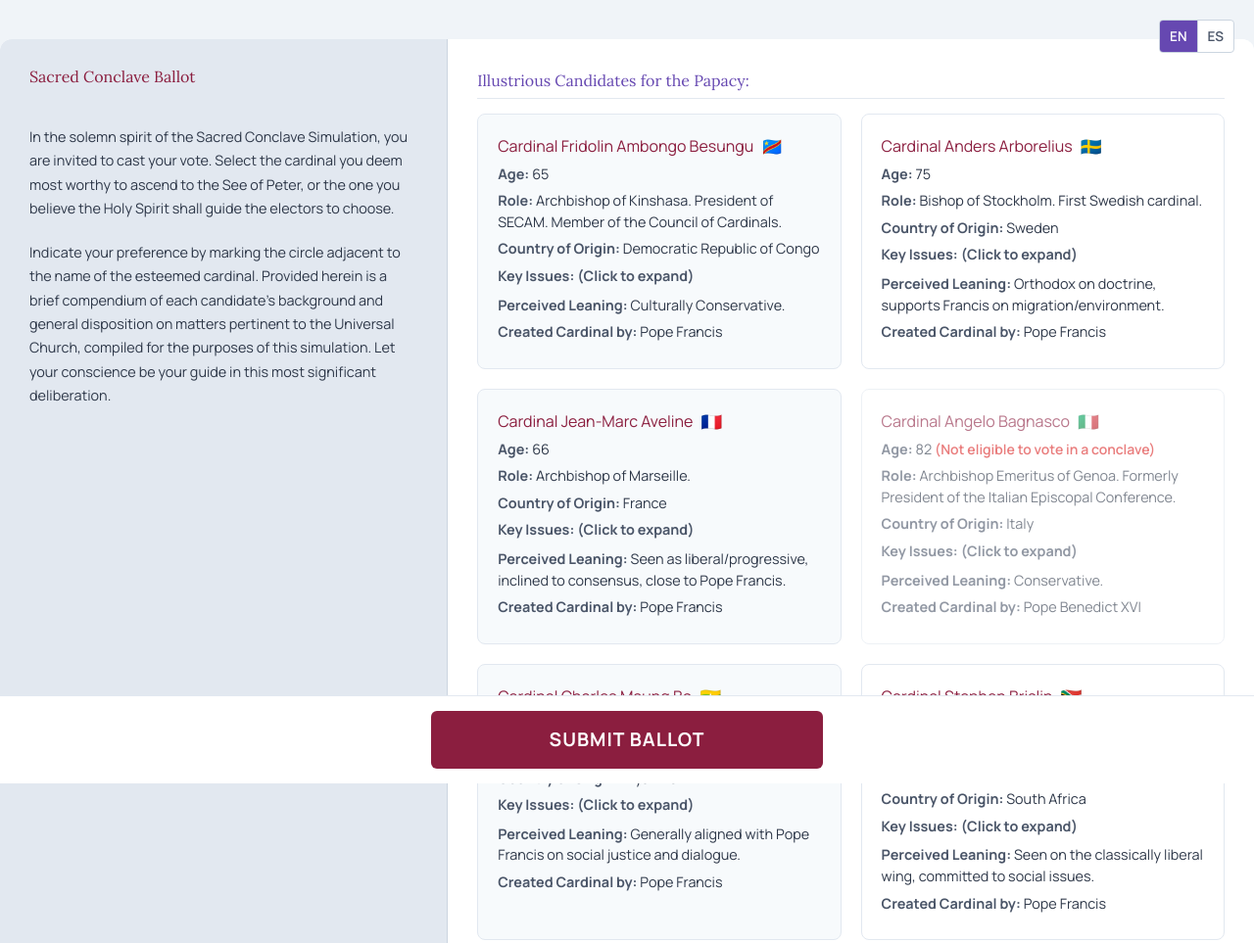
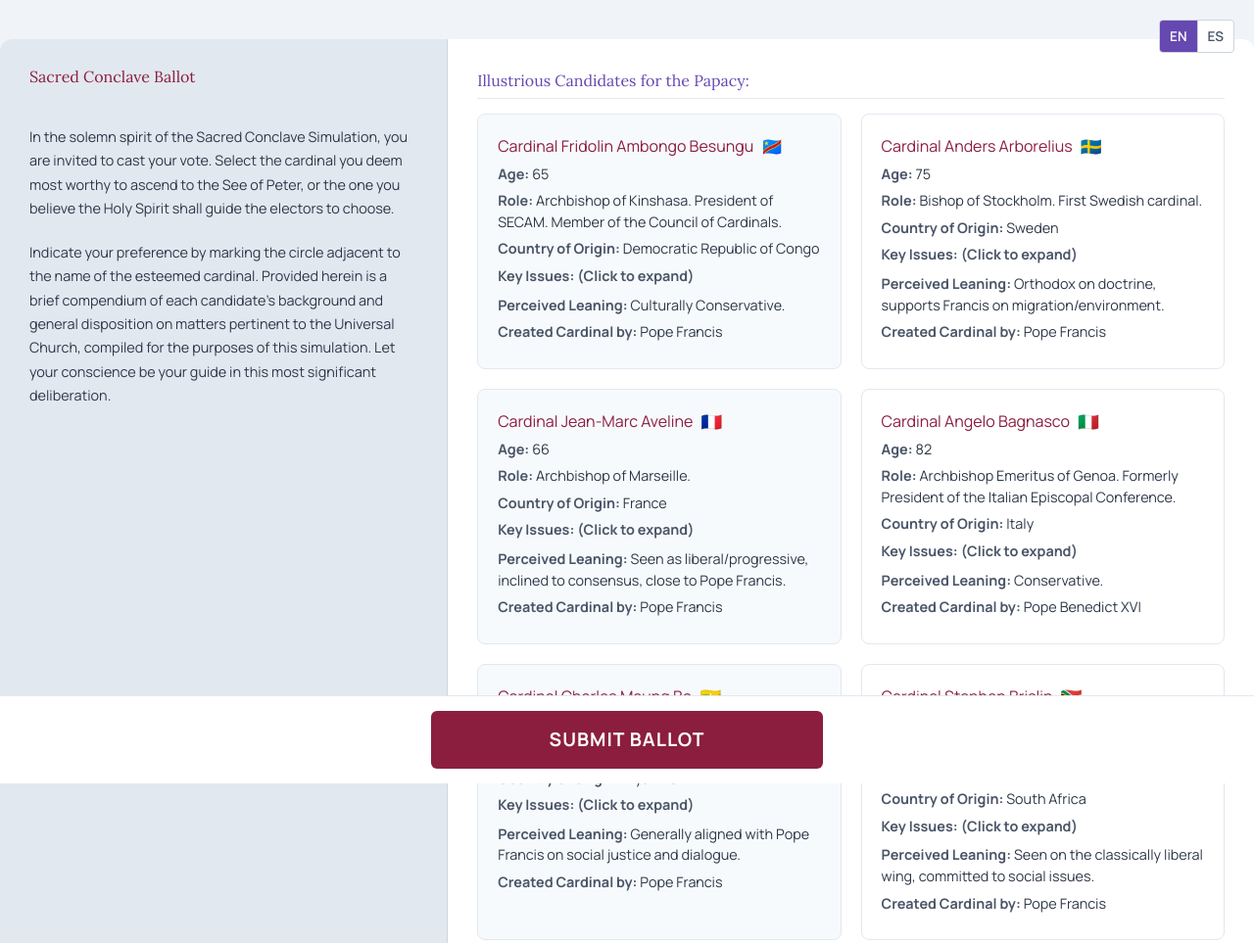
Before and after one commit to sadmammal/conclave, a plain HTML site: page index.html in a window 1280 px wide. Shown: the top 963 px of the page at 98% size. Drawn offline with nearby package versions, Linux system fonts and the light colour scheme.

Commit message:
Update index.html
Silly little fixes

```diff
--- a/index.html
+++ b/index.html
@@ -501,7 +501,10 @@
       const candidates = [
         {
           id: "cardinal_ambongo",
-          name: "Cardinal Fridolin Ambongo Besungu",
+          name: {
+            en: "Cardinal Fridolin Ambongo Besungu",
+            es: "Cardenal Fridolin Ambongo Besungu"
+          },
           flag: "🇨🇩",
           age: 65,
           role: {
@@ -545,7 +548,10 @@
         },
         {
           id: "cardinal_arborelius",
-          name: "Cardinal Anders Arborelius",
+          name: {
+            en: "Cardinal Anders Arborelius",
+            es: "Cardenal Anders Arborelius"
+          },
           flag: "🇸🇪",
           age: 75,
           role: {
@@ -589,7 +595,10 @@
         },
         {
           id: "cardinal_aveline",
-          name: "Cardinal Jean-Marc Aveline",
+          name: {
+            en: "Cardinal Jean-Marc Aveline",
+            es: "Cardenal Jean-Marc Aveline"
+          },
           flag: "🇫🇷",
           age: 66,
           role: {
@@ -633,7 +642,10 @@
         },
         {
           id: "cardinal_bagnasco",
-          name: "Cardinal Angelo Bagnasco",
+          name: {
+            en: "Cardinal Angelo Bagnasco",
+            es: "Cardenal Angelo Bagnasco"
+          },
           flag: "🇮🇹",
           age: 82, // Not eligible to vote
           role: {
@@ -677,7 +689,10 @@
         },
         {
           id: "cardinal_bo",
-          name: "Cardinal Charles Maung Bo",
+          name: {
+            en: "Cardinal Charles Maung Bo",
+            es: "Cardenal Charles Maung Bo"
+          },
           flag: "🇲🇲",
           age: 76,
           role: {
@@ -721,7 +736,10 @@
         },
         {
           id: "cardinal_brislin",
-          name: "Cardinal Stephen Brislin",
+          name: {
+            en: "Cardinal Stephen Brislin",
+            es: "Cardenal Stephen Brislin"
+          },
           flag: "🇿🇦",
           age: 68,
           role: {
@@ -765,7 +783,10 @@
         },
         {
           id: "cardinal_burke",
-          name: "Cardinal Raymond Leo Burke",
+          name: {
+            en: "Cardinal Raymond Leo Burke",
+            es: "Cardenal Raymond Leo Burke"
+          },
           flag: "🇺🇸",
           age: 76,
           role: {
@@ -809,7 +830,10 @@
         },
         {
           id: "cardinal_eijk",
-          name: "Cardinal Willem Jacobus Eijk",
+          name: {
+            en: "Cardinal Willem Jacobus Eijk",
+            es: "Cardenal Willem Jacobus Eijk"
+          },
           flag: "🇳🇱",
           age: 71,
           role: {
@@ -853,7 +877,10 @@
         },
         {
           id: "cardinal_erdo",
-          name: "Cardinal Péter Erdő",
+          name: {
+            en: "Cardinal Péter Erdő",
+            es: "Cardenal Péter Erdő"
+          },
           flag: "🇭🇺",
           age: 72,
           role: {
@@ -897,7 +924,10 @@
         },
         {
           id: "cardinal_filoni",
-          name: "Cardinal Fernando Filoni",
+          name: {
+            en: "Cardinal Fernando Filoni",
+            es: "Cardenal Fernando Filoni"
+          },
           flag: "🇮🇹",
           age: 79,
           role: {
@@ -941,7 +971,10 @@
         },
         {
           id: "cardinal_koch",
-          name: "Cardinal Kurt Koch",
+          name: {
+            en: "Cardinal Kurt Koch",
+            es: "Cardenal Kurt Koch"
+          },
           flag: "🇨🇭",
           age: 75,
           role: {
@@ -985,7 +1018,10 @@
         },
         {
           id: "cardinal_mendonca",
-          name: "Cardinal José Tolentino de Mendonça",
+          name: {
+            en: "Cardinal José Tolentino de Mendonça",
+            es: "Cardenal José Tolentino de Mendonça"
+          },
           flag: "🇵🇹",
           age: 59,
           role: {
@@ -1029,7 +1065,10 @@
         },
         {
           id: "cardinal_muller",
-          name: "Cardinal Gerhard Ludwig Müller",
+          name: {
+            en: "Cardinal Gerhard Ludwig Müller",
+            es: "Cardenal Gerhard Ludwig Müller"
+          },
           flag: "🇩🇪",
           age: 77,
           role: {
@@ -1073,7 +1112,10 @@
         },
         {
           id: "cardinal_ouellet",
-          name: "Cardinal Marc Ouellet",
+          name: {
+            en: "Cardinal Marc Ouellet",
+            es: "Cardenal Marc Ouellet"
+          },
           flag: "🇨🇦",
           age: 80, // Not eligible to vote
           role: {
@@ -1117,7 +1159,10 @@
         },
         {
           id: "cardinal_parolin",
-          name: "Cardinal Pietro Parolin",
+          name: {
+            en: "Cardinal Pietro Parolin",
+            es: "Cardenal Pietro Parolin"
+          },
           flag: "🇮🇹",
           age: 70,
           role: {
@@ -1161,7 +1206,10 @@
         },
         {
           id: "cardinal_piacenza",
-          name: "Cardinal Mauro Piacenza",
+          name: {
+            en: "Cardinal Mauro Piacenza",
+            es: "Cardenal Mauro Piacenza"
+          },
           flag: "🇮🇹",
           age: 80, // Not eligible to vote
           role: {
@@ -1205,7 +1253,10 @@
         },
         {
           id: "cardinal_pizzaballa",
-          name: "Cardinal Pierbattista Pizzaballa",
+          name: {
+            en: "Cardinal Pierbattista Pizzaballa",
+            es: "Cardenal Pierbattista Pizzaballa"
+          },
           flag: "🇮🇹",
           age: 60,
           role: {
@@ -1249,7 +1300,10 @@
         },
         {
           id: "cardinal_ranjith",
-          name: "Cardinal Albert Malcolm Ranjith Patabendige Don",
+          name: {
+            en: "Cardinal Albert Malcolm Ranjith Patabendige Don",
+            es: "Cardenal Albert Malcolm Ranjith Patabendige Don"
+          },
           flag: "🇱🇰",
           age: 77,
           role: {
@@ -1293,7 +1347,10 @@
         },
         {
           id: "cardinal_sarah",
-          name: "Cardinal Robert Sarah",
+          name: {
+            en: "Cardinal Robert Sarah",
+            es: "Cardenal Robert Sarah"
+          },
           flag: "🇬🇳",
           age: 79, // Turns 80 in June 2025, will lose voting rights
           role: {
@@ -1337,7 +1394,10 @@
         },
         {
           id: "cardinal_sturla",
-          name: "Cardinal Daniel Fernando Sturla Berhouet",
+          name: {
+            en: "Cardinal Daniel Fernando Sturla Berhouet",
+            es: "Cardenal Daniel Fernando Sturla Berhouet"
+          },
           flag: "🇺🇾",
           age: 65,
           role: {
@@ -1381,7 +1441,10 @@
         },
         {
           id: "cardinal_tagle",
-          name: "Cardinal Luis Antonio Gokim Tagle",
+          name: {
+            en: "Cardinal Luis Antonio Gokim Tagle",
+            es: "Cardenal Luis Antonio Gokim Tagle"
+          },
           flag: "🇵🇭",
           age: 67,
           role: {
@@ -1425,7 +1488,10 @@
         },
         {
           id: "cardinal_zuppi",
-          name: "Cardinal Matteo Maria Zuppi",
+          name: {
+            en: "Cardinal Matteo Maria Zuppi",
+            es: "Cardenal Matteo Maria Zuppi"
+          },
           flag: "🇮🇹",
           age: 69,
           role: {
@@ -1531,25 +1597,19 @@
       function generateCandidateHTML(candidate, lang) {
         const t = translations[lang]; // Get current language translations
 
-        // Determine if the cardinal is eligible to vote based on age
-        const isEligible = candidate.age < 80;
-        const eligibilityNote = isEligible ? '' : ` <span class="text-red-600 text-sm font-semibold" data-translate="notEligible">(Not eligible to vote in a conclave)</span>`; // Add note for ineligible cardinals
-
         return `
           <div class="candidate-section" aria-labelledby="${candidate.id}_name">
             <input
               type="radio"
               id="${candidate.id}"
               name="cardinal"
-              value="${candidate.name}"
-              ${isEligible ? '' : 'disabled'}  > <label for="${candidate.id}" class="candidate-label ${isEligible ? '' : 'opacity-60 cursor-not-allowed'}"> <div class="candidate-info">
+              value="${candidate.name[lang]}"> <label for="${candidate.id}" class="candidate-label"> <div class="candidate-info">
                 <h3 id="${candidate.id}_name">
-                  ${candidate.name}
-                  <span class="flag">${candidate.flag}</span>
+                  ${candidate.name[lang]} <span class="flag">${candidate.flag}</span>
                 </h3>
                 <ul>
                   <li>
-                    <strong data-translate="ageLabel">${t.ageLabel}</strong> ${candidate.age}${eligibilityNote}
+                    <strong data-translate="ageLabel">${t.ageLabel}</strong> ${candidate.age}
                   </li>
                   <li>
                     <strong data-translate="roleLabel">${t.roleLabel}</strong>
@@ -1680,15 +1740,13 @@
         // Add click listeners to the candidate labels to check the radio button
         const candidateLabels = document.querySelectorAll(".candidate-label");
         candidateLabels.forEach((label) => {
-          // Prevent clicking the label of a disabled radio button from doing anything
-          if (!label.classList.contains('cursor-not-allowed')) {
+          // Since all cardinals are now selectable, no need to check for cursor-not-allowed
           label.addEventListener("click", function () {
             const radio = document.getElementById(this.getAttribute("for"));
             if (radio) {
               radio.checked = true;
             }
           });
-          }
         });
       }
 
```
Lines whose indentation alone changed are shown as unchanged.
